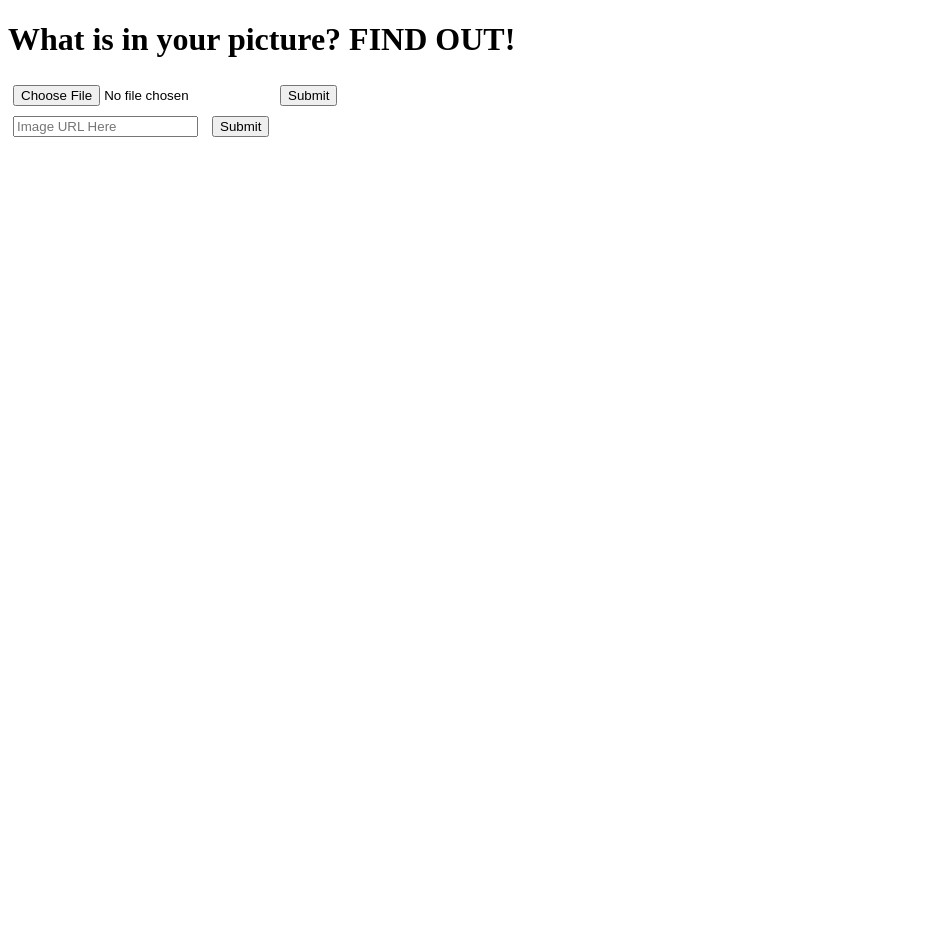
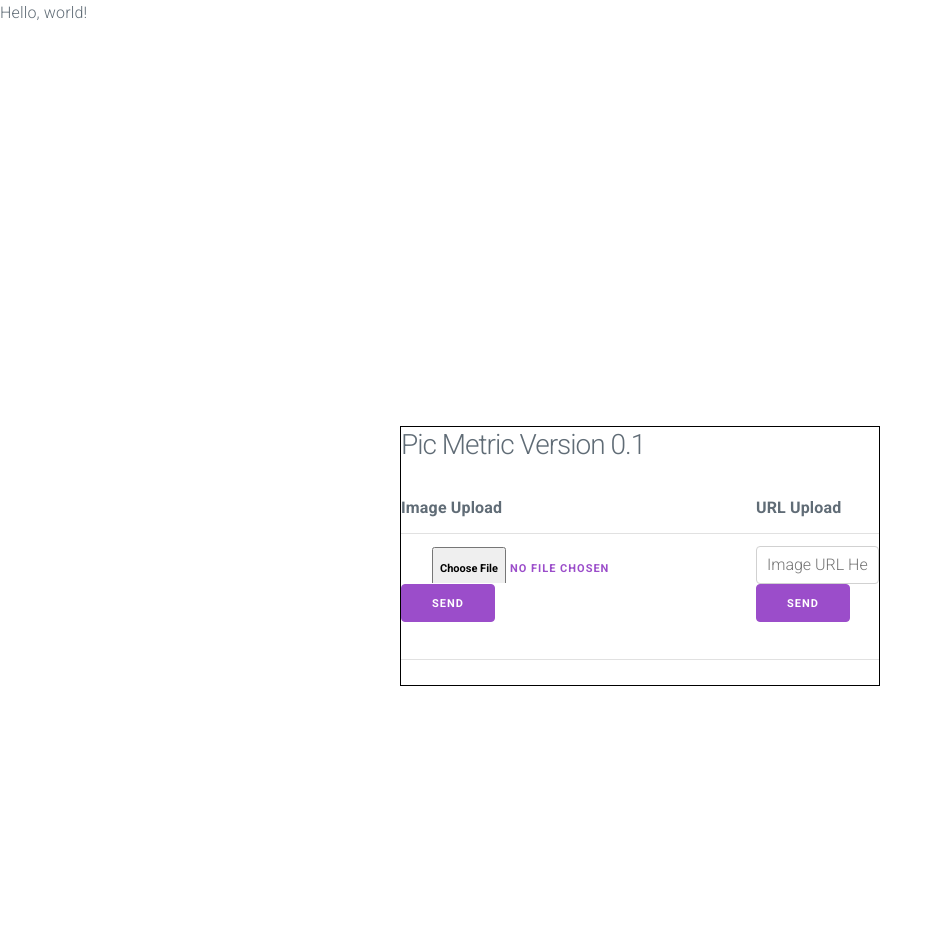
Before and after one commit to Build-Week-Pic-Metric-3/Data-Science, a Flask app: page /upload in a window 1280 px wide. Shown: the top 926 px of the page, without its empty margins (0-942 px from the left). Before the commit the page ends 137 px from the top, so only its background shows below. Run offline with Flask 2, Linux system fonts and the light colour scheme; parts of the project's set-up code (start-up, migrations or seed data) failed here and were passed over; some libraries are stand-ins or nearby versions.

Commit message:
cleaning up HTML

```diff
--- a/PicMetric/templates/base.html
+++ b/PicMetric/templates/base.html
@@ -3,21 +3,46 @@
    <head>
       <meta charset="utf-8">
       <title>Twitoff! - {{ title }}</title>
-
-    <!--<link rel="stylesheet" href="https://unpkg.com/picnic">-->
-    <link rel="stylesheet" href="{{ url_for('static', filename='css/style.css') }}" type="text/css">
-    <!--<link rel="stylesheet" href="https://fonts.googleapis.com/css?family=Source+Sans+Pro:600&display=swap">-->
+      <link rel="stylesheet" href="//fonts.googleapis.com/css?family=Roboto:300,300italic,700,700italic">
+      <link rel="stylesheet" href="//cdnjs.cloudflare.com/ajax/libs/normalize/5.0.0/normalize.css">
+      <link rel="stylesheet" href="//cdnjs.cloudflare.com/ajax/libs/milligram/1.3.0/milligram.css">
+      <script src="https://d3js.org/d3.v4.js"></script>
    </head>
    <body>
-    <h1>What is in your picture? FIND OUT!</h1>
+              <script>
+
+                d3.select("body").append("span")
+                    .text("Hello, world!");
+
+                </script>
+
+      <div style="border: thin solid black;margin:400px;">
+         <h3>Pic Metric Version 0.1</h3>
+         <table>
+            <thead>
+               <tr>
+                  <th>Image Upload</th>
+                  <th>URL Upload</th>
+               </tr>
+            </thead>
+            <tbody>
+               <tr>
+                  <td>
                      <form action = "/demo_file" method = "POST" enctype = "multipart/form-data">
-        <input type = "file" name = "file" placeholder="Upload Image File Here"/>
-        <input type = "submit"/>
+                        <input style="margin: auto;" class= "button button-clear" type = "file" name = "file" placeholder="Upload Image"/>
+                        <input style="margin: auto;" class="button-primary" type="submit" value="Send">
                      </form>
+                  </td>
+                  <td>
                      <form action = "/demo_url" method = "POST" enctype = "multipart/form-data">
-        <input type = "text" name = "url" placeholder="Image URL Here" />
-        <input type = "submit"/>
+                        <input style="margin: auto;" type = "text" name = "url" placeholder="Image URL Here" />
+                        <input style="margin: auto;" class="button-primary" type="submit" value="Send">
                      </form>
+                  </td>
+      </div>
+      </div>
+      </tbody>
+      </table>
       {% block content %}
       {% endblock %}
    </body>
```
Also changed, not shown: PicMetric/templates/results.html (+17 -22 lines). Lines whose indentation alone changed are shown as unchanged.
